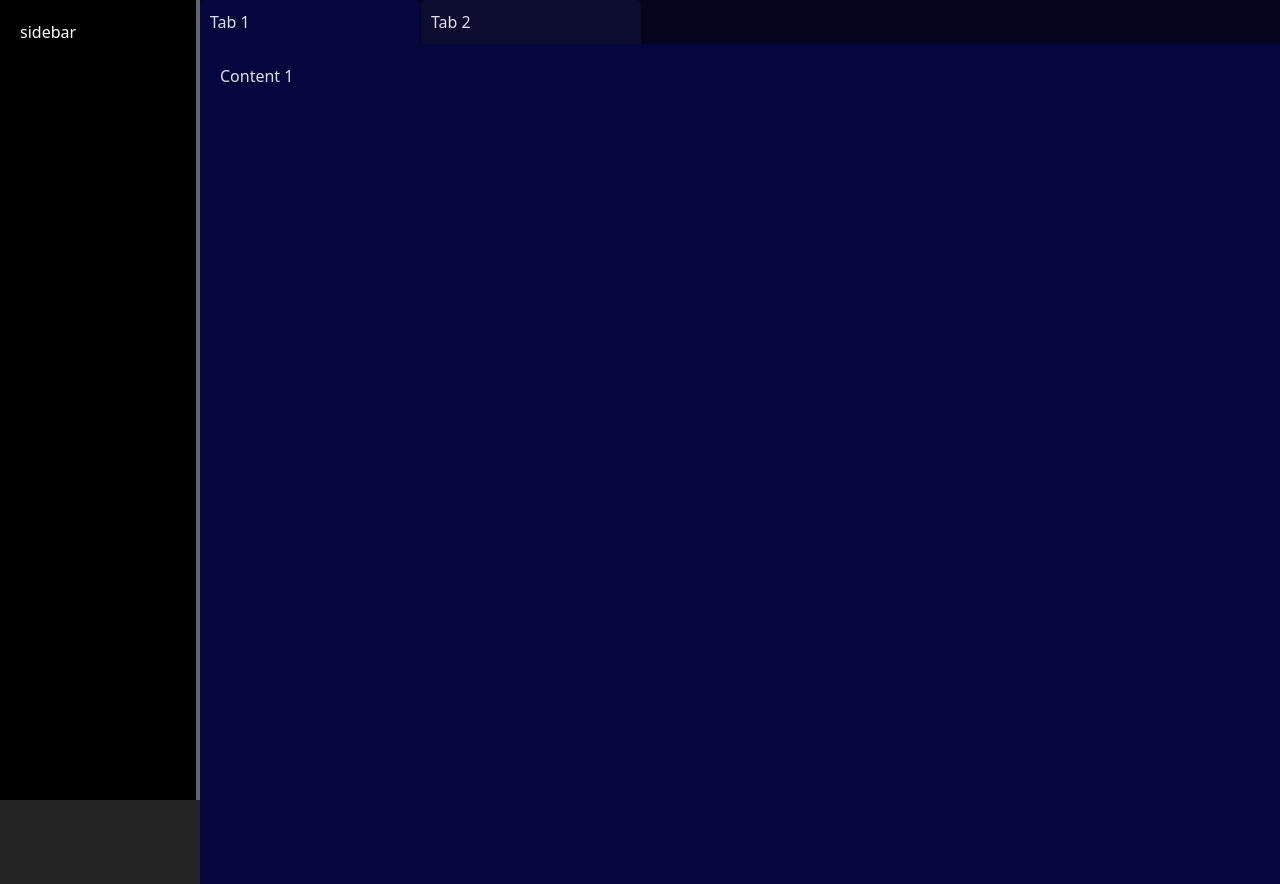
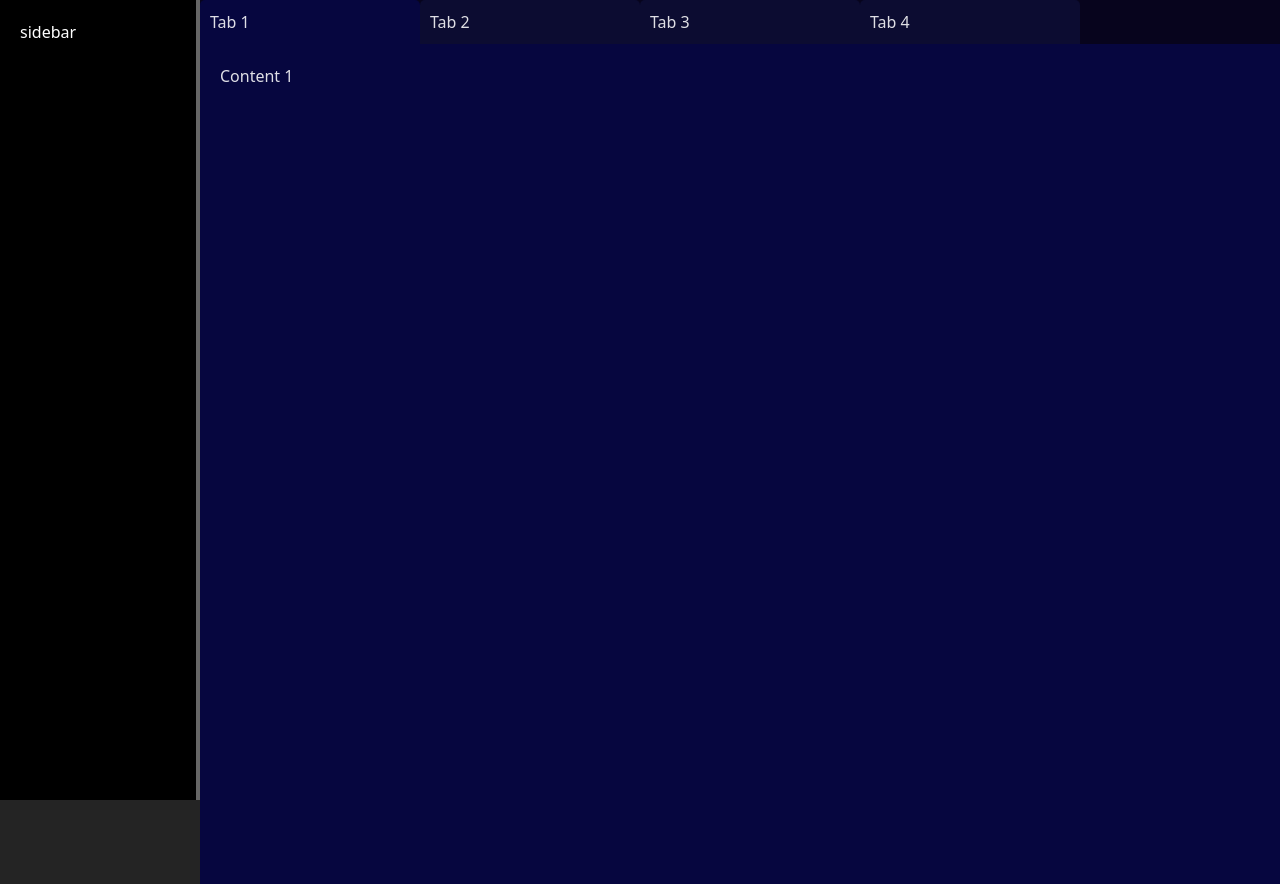
Before and after one commit to areknow/arnaud.cr, a React (Vite) app: page / in a window 1280 px wide. Built offline with nearby package versions, Linux system fonts and the light colour scheme.

Commit message:
drop indicator

```diff
--- a/src/shared/components/Tabs/Tabs.tsx
+++ b/src/shared/components/Tabs/Tabs.tsx
@@ -13,28 +13,107 @@ interface Tab {
 const tabs: Tab[] = [
   { id: 0, label: 'Tab 1', content: <div>Content 1</div> },
   { id: 1, label: 'Tab 2', content: <div>Content 2</div> },
+  { id: 2, label: 'Tab 3', content: <div>Content 3</div> },
+  { id: 3, label: 'Tab 4', content: <div>Content 4</div> },
 ];
 
 export const Tabs = () => {
   const [activeTab, setActiveTab] = useState(0);
+  const [tabList, setTabList] = useState(tabs);
+  const [draggedTab, setDraggedTab] = useState<number | null>(null);
+  const [dropTarget, setDropTarget] = useState<number | null>(null);
+
+  const handleDragStart = (e: React.DragEvent, tabId: number) => {
+    setDraggedTab(tabId);
+    e.dataTransfer.effectAllowed = 'move';
+  };
+
+  const handleDragOver = (e: React.DragEvent, tabId: number) => {
+    e.preventDefault();
+    e.dataTransfer.dropEffect = 'move';
+
+    if (draggedTab !== null && draggedTab !== tabId) {
+      setDropTarget(tabId);
+    }
+  };
+
+  const handleDrop = (e: React.DragEvent, targetTabId: number) => {
+    e.preventDefault();
+
+    if (draggedTab === null || draggedTab === targetTabId) {
+      setDropTarget(null);
+      return;
+    }
+
+    const draggedIndex = tabList.findIndex(tab => tab.id === draggedTab);
+    const targetIndex = tabList.findIndex(tab => tab.id === targetTabId);
+
+    const newTabList = [...tabList];
+    const [draggedItem] = newTabList.splice(draggedIndex, 1);
+    newTabList.splice(targetIndex, 0, draggedItem);
+
+    setTabList(newTabList);
+    setDraggedTab(null);
+    setDropTarget(null);
+  };
+
+  const handleDragEnd = () => {
+    setDraggedTab(null);
+    setDropTarget(null);
+  };
+
+  const handleDragLeave = () => {
+    setDropTarget(null);
+  };
 
   return (
     <div className="tabs">
       <div className="tabs-group">
-        {tabs.map(tab => (
+        {tabList.map((tab, index) => (
+          <div key={tab.id} style={{ position: 'relative' }}>
+            {dropTarget === tab.id && draggedTab !== null && (
               <div
-            key={tab.id}
+                className="tabs-drop-indicator"
+                style={{
+                  left: index === 0 ? '-1px' : '0px',
+                  right: index === tabList.length - 1 ? '-1px' : 'auto',
+                }}
+              />
+            )}
+            <div
               className={classNames('tabs-header-item', {
                 'tabs-header-item--active': activeTab === tab.id,
               })}
               onClick={() => setActiveTab(tab.id)}
+              draggable
+              onDragStart={e => handleDragStart(e, tab.id)}
+              onDragOver={e => handleDragOver(e, tab.id)}
+              onDrop={e => handleDrop(e, tab.id)}
+              onDragEnd={handleDragEnd}
+              onDragLeave={handleDragLeave}
             >
               {tab.label}
             </div>
+          </div>
         ))}
+        {dropTarget === null && draggedTab !== null && (
+          <div
+            className="tabs-drop-indicator"
+            style={{
+              position: 'absolute',
+              right: '-1px',
+              top: 0,
+              bottom: 0,
+              width: '2px',
+              backgroundColor: 'white',
+              zIndex: 10,
+              pointerEvents: 'none',
+            }}
+          />
+        )}
       </div>
       <div className="tabs-content" contentEditable>
-        {tabs.find(tab => tab.id === activeTab)?.content}
+        {tabList.find(tab => tab.id === activeTab)?.content}
       </div>
     </div>
   );
--- a/src/shared/components/Tabs/tabs.scss
+++ b/src/shared/components/Tabs/tabs.scss
@@ -6,18 +6,42 @@
     display: flex;
     flex-direction: row;
     cursor: pointer;
+    position: relative;
+
+    .tabs-drop-indicator {
+      position: absolute;
+      top: 0;
+      bottom: 0;
+      width: 2px;
+      background-color: white;
+      z-index: 10;
+      pointer-events: none;
+    }
 
     .tabs-header-item {
       background-color: rgb(12, 12, 49);
       padding: 10px;
       border-radius: 5px 5px 0 0;
       width: 200px;
+      cursor: grab;
+      user-select: none;
+      transition: opacity 0.2s ease;
+      position: relative;
+
       &:not(:last-child) {
         border-right: 1px solid rgb(7, 4, 29);
       }
 
       &--active {
         background-color: rgb(6, 6, 63);
+      }
+
+      &:active {
+        cursor: grabbing;
+      }
+
+      &[draggable='true']:hover {
+        opacity: 0.8;
       }
     }
   }
```
Lines whose indentation alone changed are shown as unchanged.
